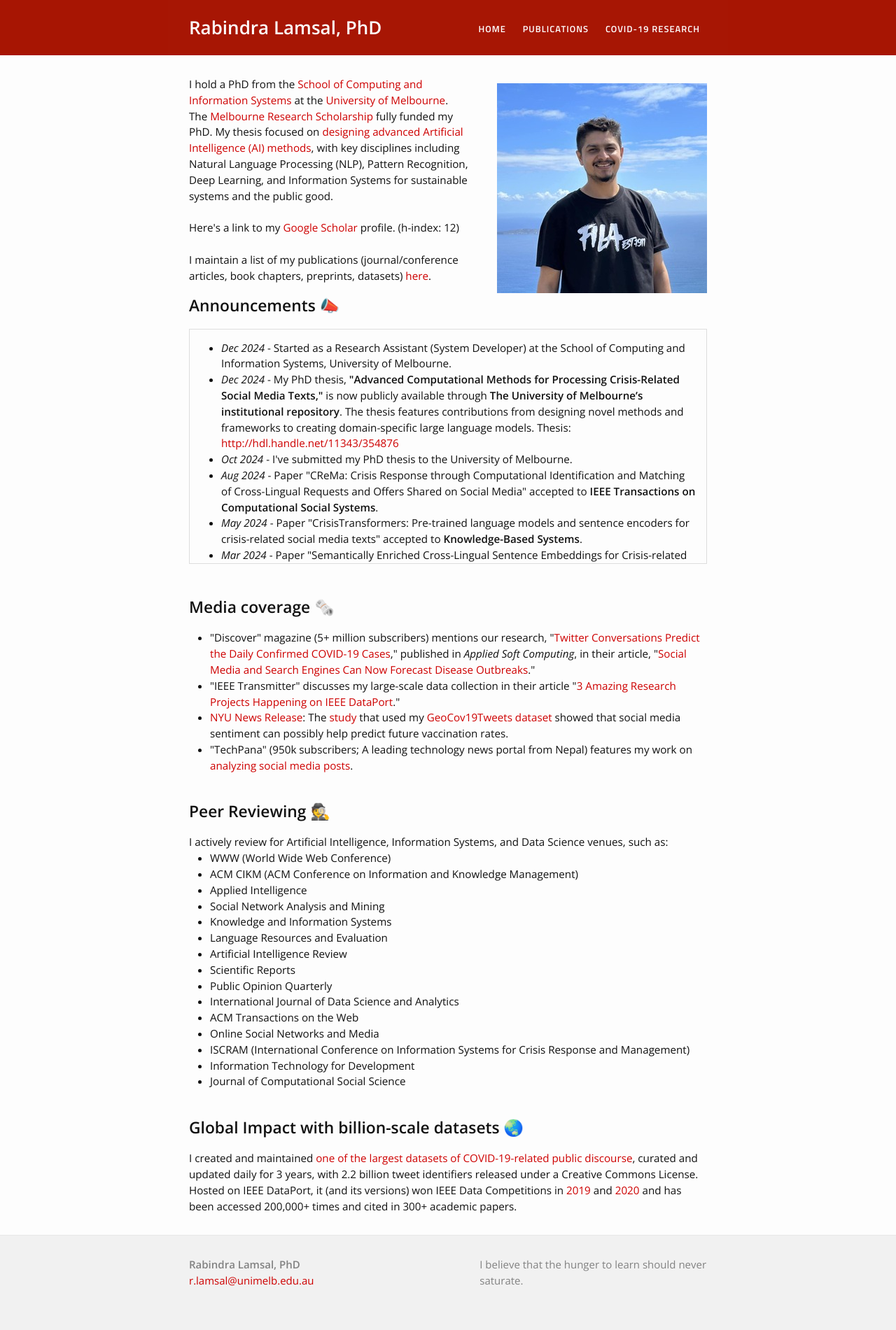
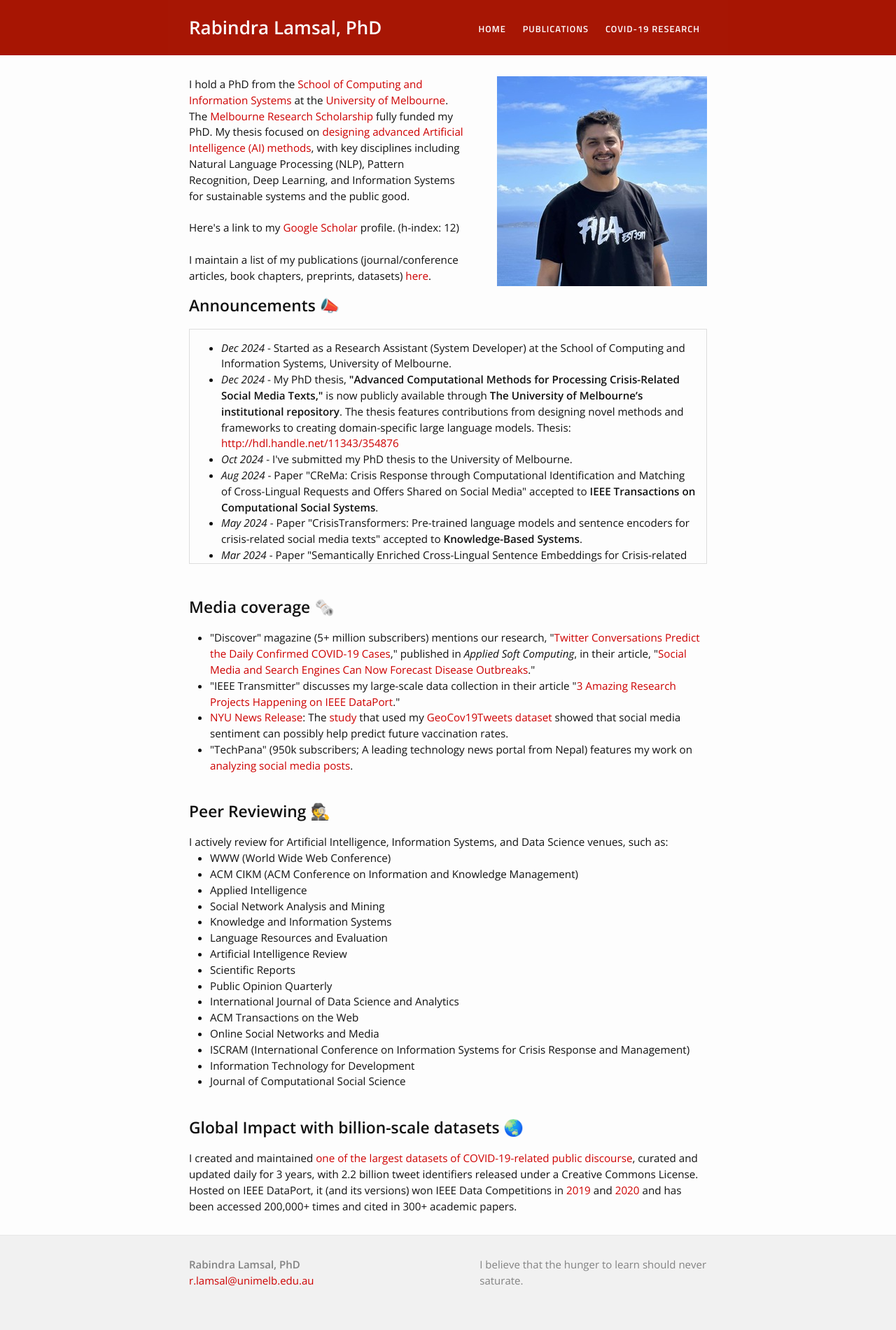
Before and after one commit to rabindralamsal/personal-site, a Jekyll site: the page built from index.html, in a window 1280 px wide. Shown: the whole page at 70% size. Built offline with Jekyll 4.4.1, drawn with Linux system fonts in a browser that asks for light colours.

Commit message:
Update index.html

```diff
--- a/index.html
+++ b/index.html
@@ -3,7 +3,7 @@ layout: default
 ---
 
 <div class="home">
-<img src="/rabindra_lamsal.jpg" style="float: right;margin-left: 40px;margin-top: 10px;">
+<img src="/rabindra_lamsal.jpg" style="float: right;margin-left: 3em;">
 <p>I hold a PhD from the <a href="https://cis.unimelb.edu.au/">School of Computing and Information Systems</a> at the <a href="https://unimelb.edu.au/">University of Melbourne</a>. The <a href="https://scholarships.unimelb.edu.au/awards/melbourne-research-scholarship">Melbourne Research Scholarship</a> fully funded my PhD. My thesis focused on <a href="http://hdl.handle.net/11343/354876">designing advanced Artificial Intelligence (AI) methods</a>, with key disciplines including Natural Language Processing (NLP), Pattern Recognition, Deep Learning, and Information Systems for sustainable systems and the public good.
 
 <br><br>
```
